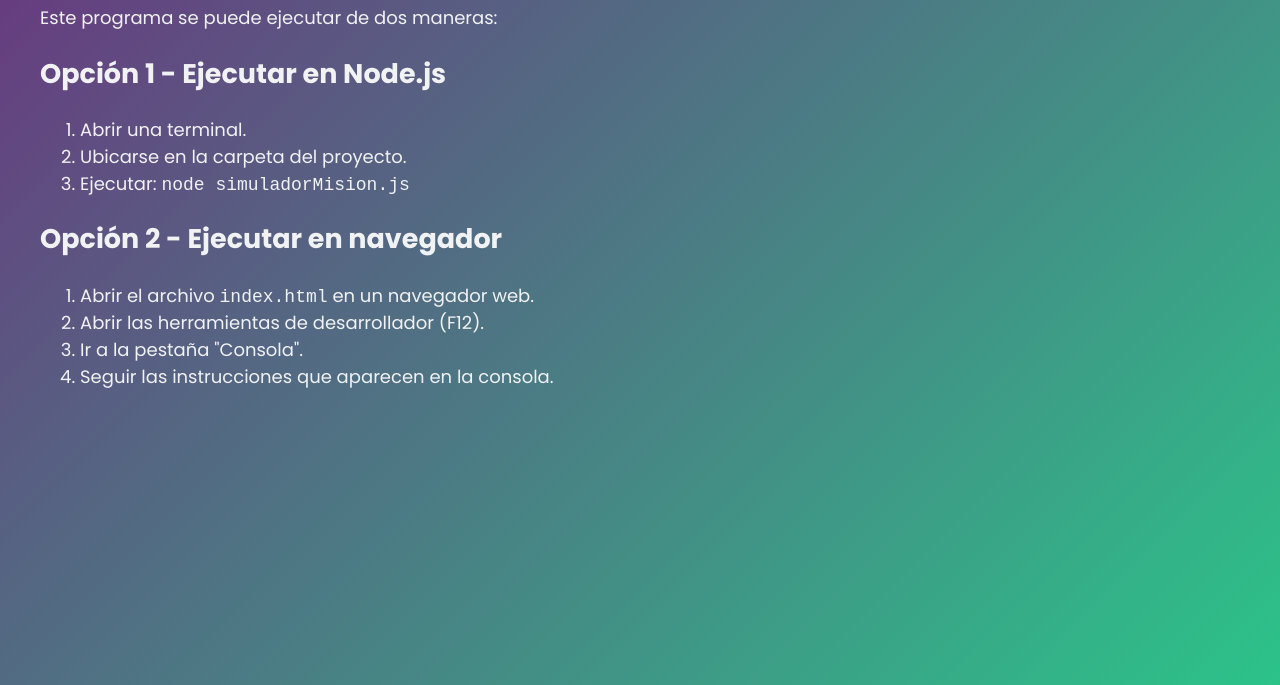
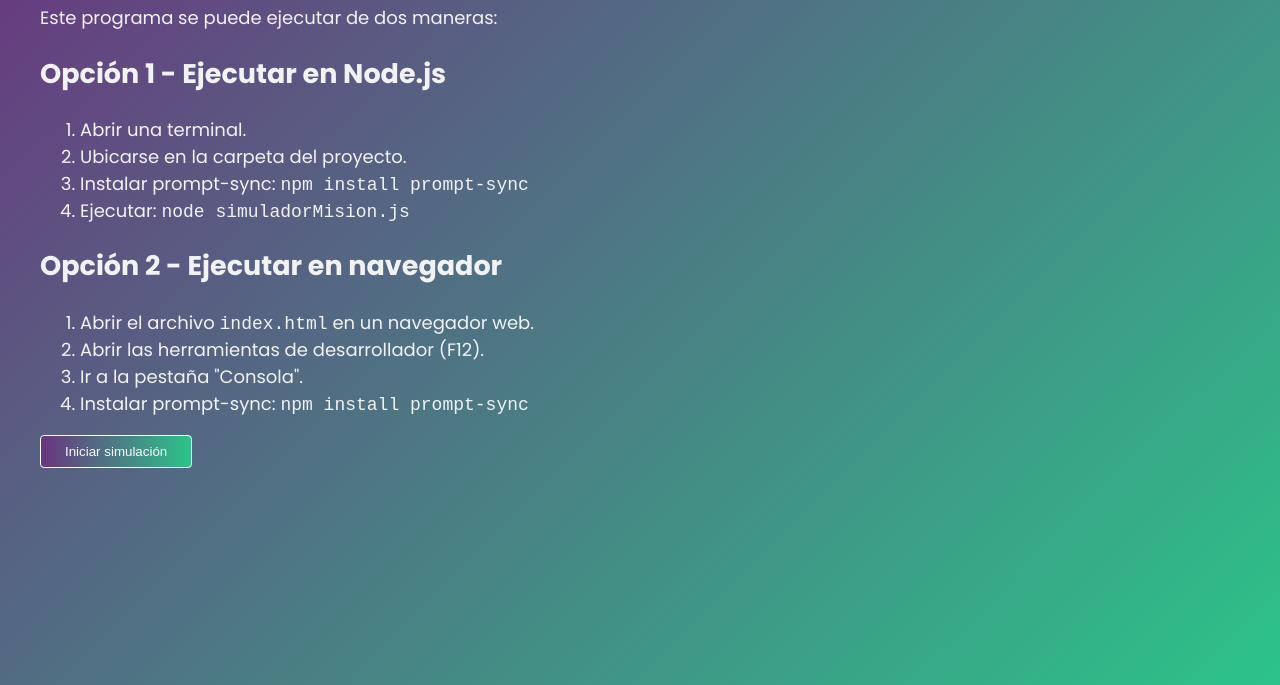
Before and after one commit to jrodriguezcreativo/M3_Evaluacion-SimuladorMision, a plain HTML site: page index.htm in a window 1280 px wide. Shown: the part 115-800 px from the top of the page. Drawn offline with Linux system fonts and the light colour scheme.

Commit message:
feat: actividad lista para entrega

```diff
--- a/index.htm
+++ b/index.htm
@@ -28,6 +28,19 @@
         margin: 40px;
         font-size: 18px;
       }
+      .mi-boton {
+        background: linear-gradient(90deg, #6a357f, #2cc389);
+        padding: 8px 24px;
+        color: #fafbfc;
+        border: 1px solid #fafbfc;
+        border-radius: 4px;
+      }
+
+      .mi-boton:hover {
+        background: linear-gradient(90deg, #6a357faa, #2cc389aa);
+        color: #fafbfcaa;
+        border: 1px solid #fafbfcaa;
+      }
     </style>
   </head>
   <body>
@@ -38,6 +51,7 @@
     <ol>
       <li>Abrir una terminal.</li>
       <li>Ubicarse en la carpeta del proyecto.</li>
+      <li>Instalar prompt-sync: <code>npm install prompt-sync</code></li>
       <li>Ejecutar: <code>node simuladorMision.js</code></li>
     </ol>
 
@@ -46,8 +60,11 @@
       <li>Abrir el archivo <code>index.html</code> en un navegador web.</li>
       <li>Abrir las herramientas de desarrollador (F12).</li>
       <li>Ir a la pestaña "Consola".</li>
-      <li>Seguir las instrucciones que aparecen en la consola.</li>
+      <li>Instalar prompt-sync: <code>npm install prompt-sync</code></li>
     </ol>
+
+    <button onclick="iniciarSimulador()" class="mi-boton">Iniciar simulación</button>
+
     <script src="simuladorMision.js"></script>
   </body>
 </html>
```
